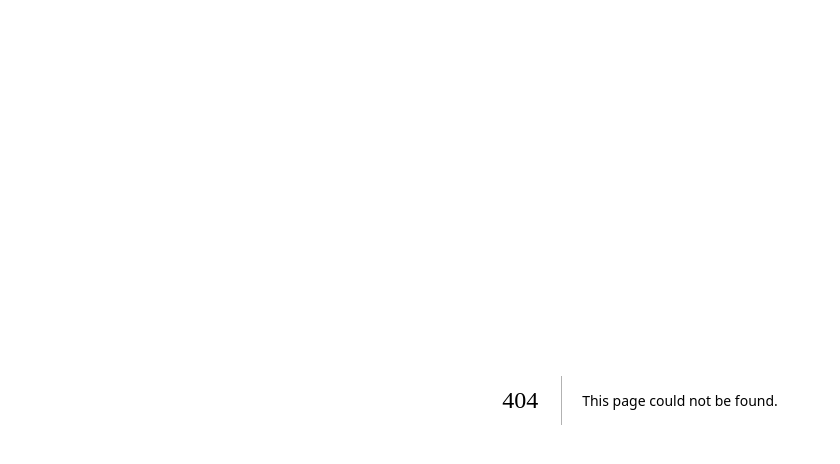
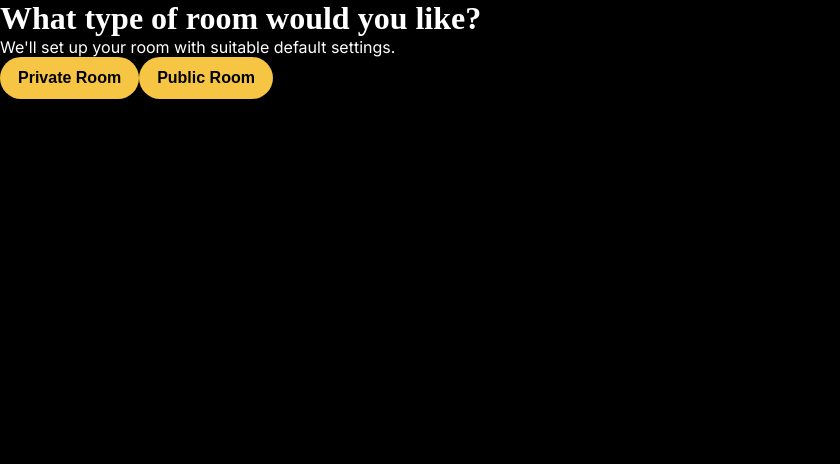
Before and after one commit to matifandy8/TuneTeamMusic, a Next.js app: page /room/1 in a window 1280 px wide. Before the commit this address had no page. Shown: the top 464 px of the page, without its empty margins (0-840 px from the left). Built offline with nearby package versions, Linux system fonts and the light colour scheme.

Commit message:
feat: room dinamic page

```diff
--- /dev/null
+++ b/src/app/room/[id]/page.module.css
@@ -0,0 +1,18 @@
+.button {
+  border: none;
+  position: relative;
+  padding: 10px 18px;
+  -webkit-box-align: center;
+  -webkit-align-items: center;
+  -ms-flex-align: center;
+  align-items: center;
+  border-radius: 30px;
+  background-color: var(--color-secondary);
+  -webkit-transition: all 200ms ease;
+  transition: all 200ms ease;
+  color: #000;
+  font-size: 16px;
+  line-height: 1.4;
+  font-weight: 700;
+  text-decoration: none;
+}
--- /dev/null
+++ b/src/app/room/[id]/page.tsx
@@ -0,0 +1,16 @@
+import styles from "./page.module.css";
+
+export default function Page({ params }: { params: { id: string } }) {
+  return (
+    <div className={styles.container}>
+      <h1 className={styles.title}>What type of room would you like?</h1>
+      <p className={styles.description}>
+        We&apos;ll set up your room with suitable default settings.
+      </p>
+      <div className={styles.buttons}>
+        <button className={styles.button}>Private Room</button>
+        <button className={styles.button}>Public Room</button>
+      </div>
+    </div>
+  );
+}
```
